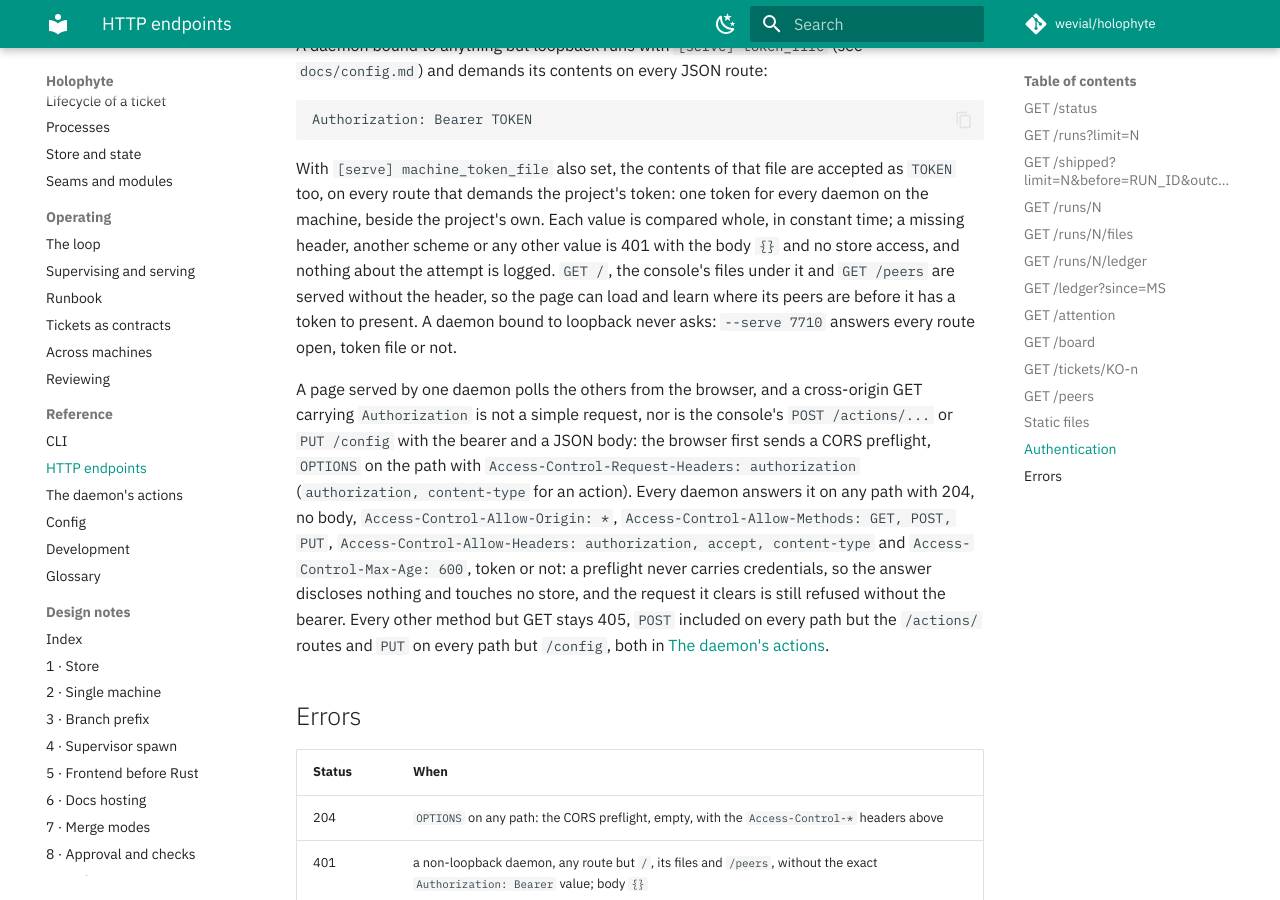
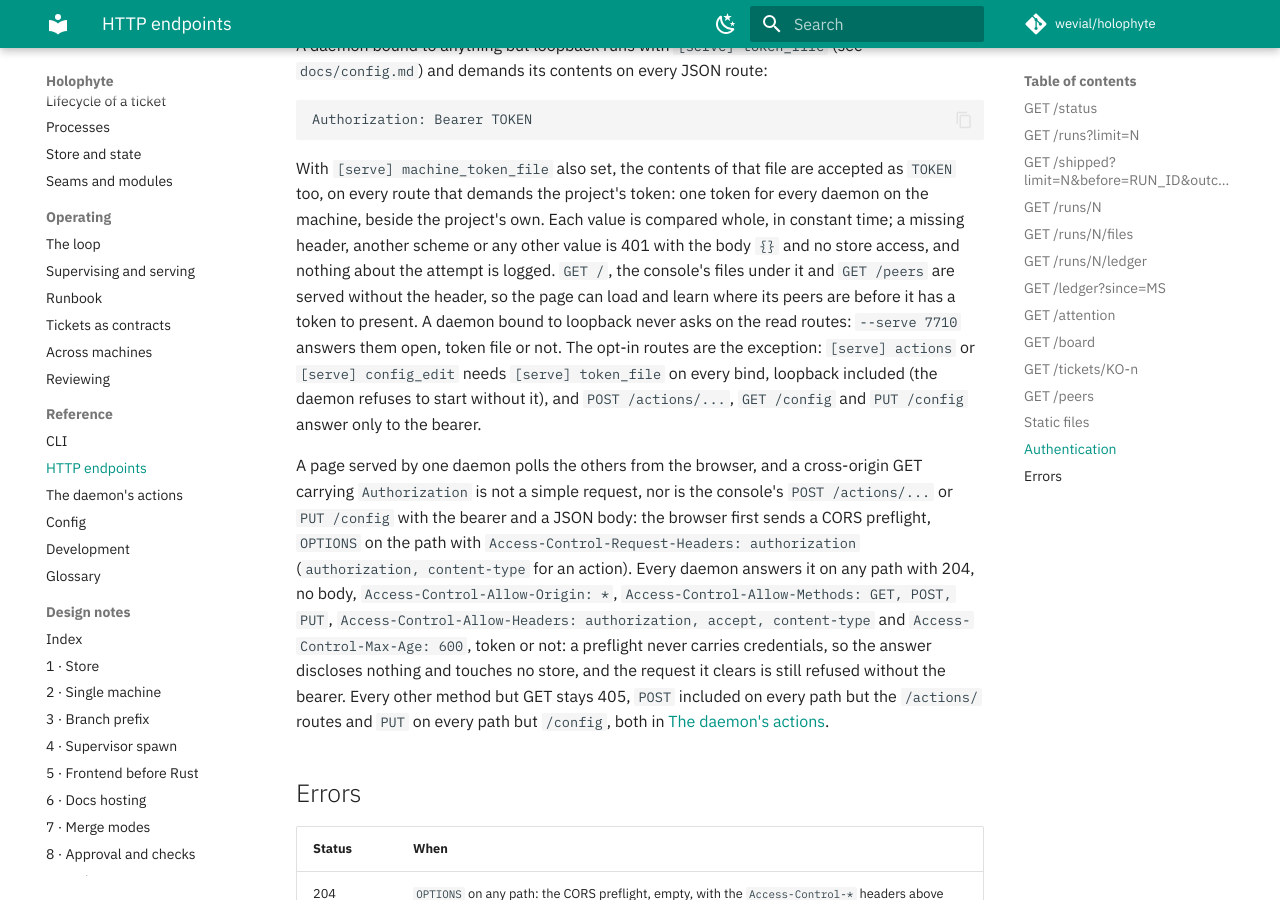
Before and after one commit to wevial/holophyte, an MkDocs documentation site: the page built from docs/reference/http.md, in a window 1280 px wide and 900 px high, scrolled down 9588 px. Built offline with MkDocs 1.6.1 and Material for MkDocs 9.7.7, drawn with Linux system fonts in a browser that asks for light colours; comment, search, counter and statistics services are not loaded.

Commit message:
docs(serve): loopback skips the token for reads only; the opt-ins need it on every bind (KO-627)
A loopback bind ignores [serve] token_file for the read routes, but
[serve] actions or [serve] config_edit demands it on every bind and the
routes they open answer only to the bearer (resolve_action_token()).
The --serve row in cli.md and the Authentication section of http.md said
loopback ignores the key outright.

```diff
--- a/docs/reference/http.md
+++ b/docs/reference/http.md
@@ -479,8 +479,12 @@ scheme or any other value is 401 with the body `{}` and no store access,
 and nothing about the attempt is logged. `GET /`, the console's files
 under it and `GET /peers` are served without the header, so the page can
 load and learn where its peers are before it has a token to present. A
-daemon bound to loopback never asks: `--serve 7710` answers every route
-open, token file or not.
+daemon bound to loopback never asks on the read routes: `--serve 7710`
+answers them open, token file or not. The opt-in routes are the
+exception: `[serve] actions` or `[serve] config_edit` needs
+`[serve] token_file` on every bind, loopback included (the daemon
+refuses to start without it), and `POST /actions/...`, `GET /config` and
+`PUT /config` answer only to the bearer.
 
 A page served by one daemon polls the others from the browser, and a
 cross-origin GET carrying `Authorization` is not a simple request, nor
```
Also changed, not shown: docs/reference/cli.md (+1 -1 lines).
